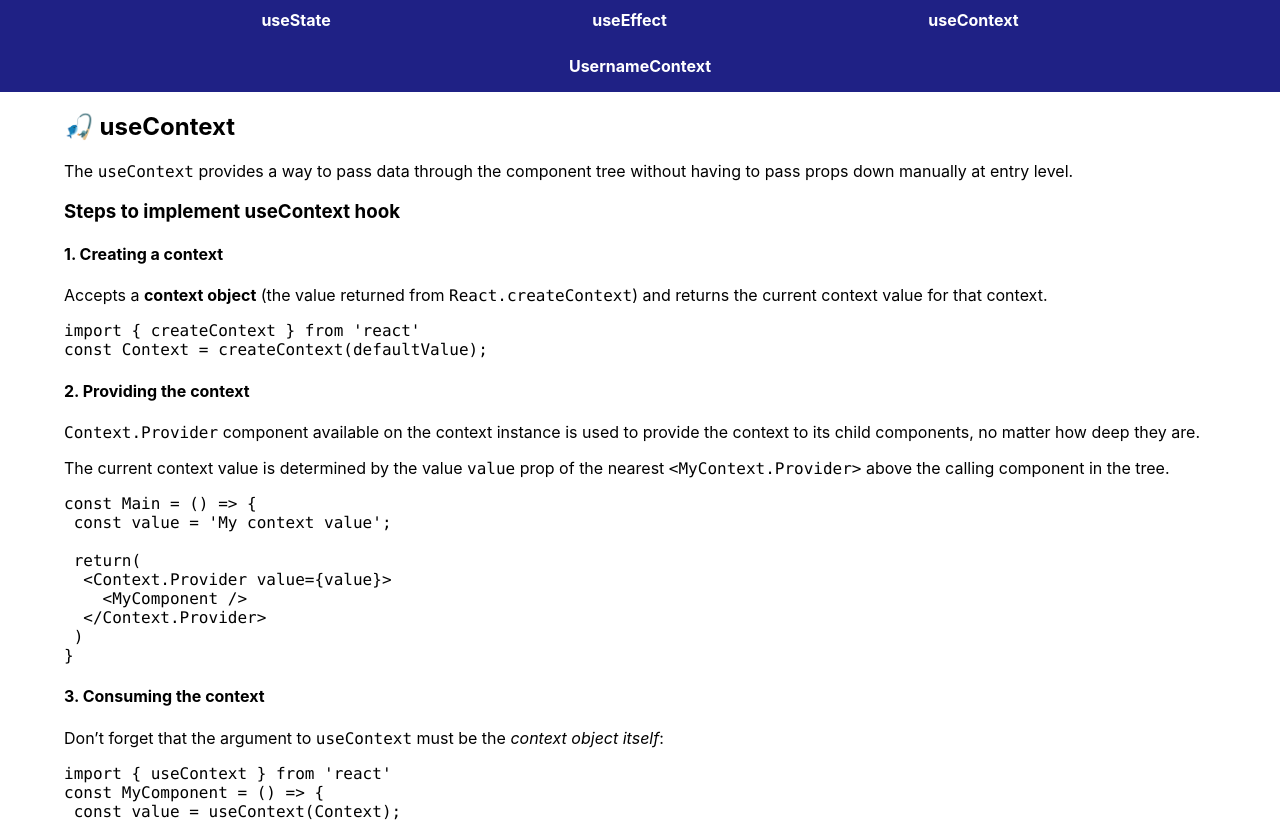
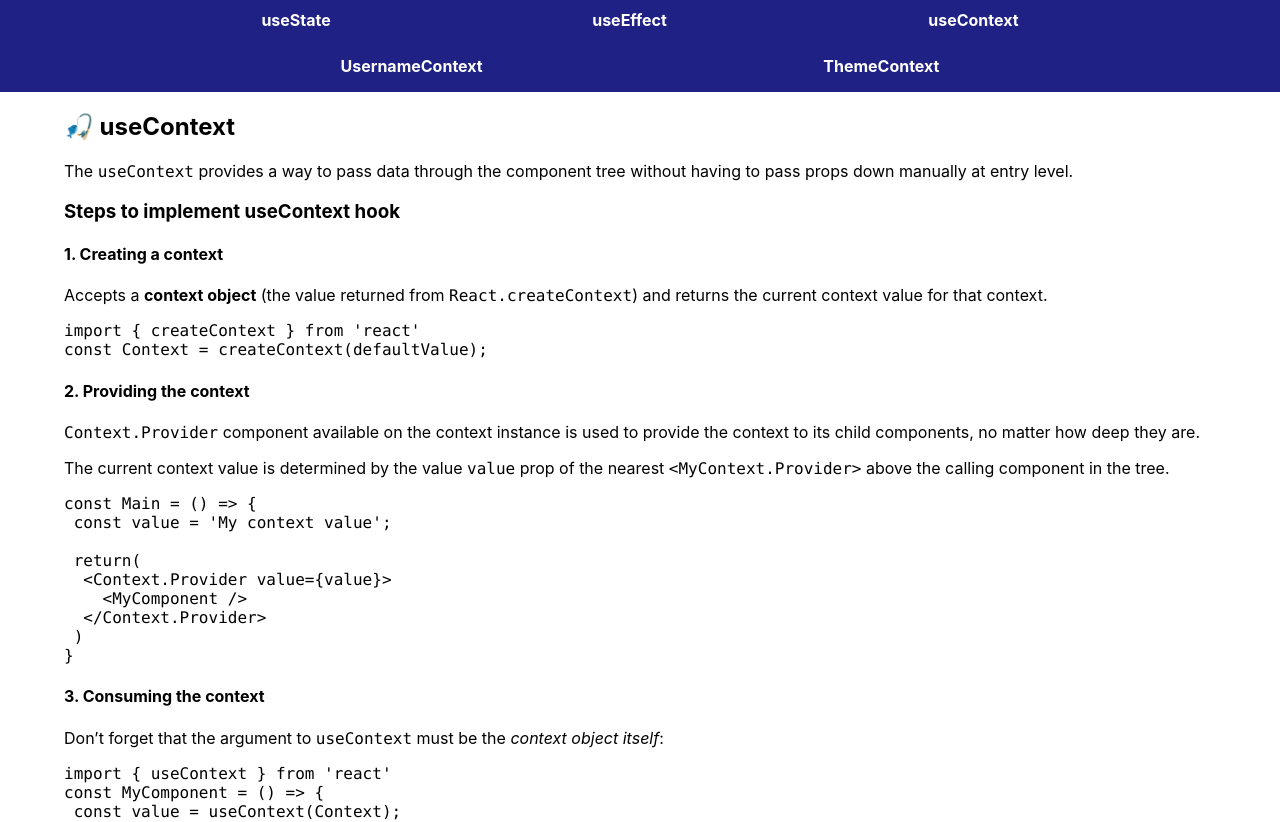
Before and after one commit to RicardoSerrano19/react-hooks-api, a React (Vite) app: page /context in a window 1280 px wide. Shown: the top 822 px of the page. Built offline with nearby package versions, Linux system fonts and the light colour scheme.

Commit message:
feat: Add theme menu

```diff
--- a/src/App.jsx
+++ b/src/App.jsx
@@ -14,6 +14,7 @@ import EffectCleanup from './exercise/useEffect/effectWithCleanup'
 import EffectTimer from './exercise/useEffect/effectTimer'
 import EffectDataFetch from './exercise/useEffect/effectDataFetching'
 import ContextUsername from './exercise/useContext/contextUsername'
+import ContextTheme from './exercise/useContext/contextTheme'
 
 import './App.css'
 
@@ -39,6 +40,7 @@ const App = () => {
                     </Route>
                     <Route path='context' element={<MenuContext />}>
                         <Route path='contextUsername' element={<ContextUsername />}/>
+                        <Route path='contextTheme' element={<ContextTheme />}/>
                     </Route>
                 </Route>
             </Routes>
--- a/src/exercise/MenuContext.jsx
+++ b/src/exercise/MenuContext.jsx
@@ -10,6 +10,7 @@ const NavBar = () => {
         <>
         <div className='navbar'>
             <Link to='contextUsername'>UsernameContext</Link>
+            <Link to='contextTheme'>ThemeContext</Link>
         </div>
         <Outlet />
         </>
```
